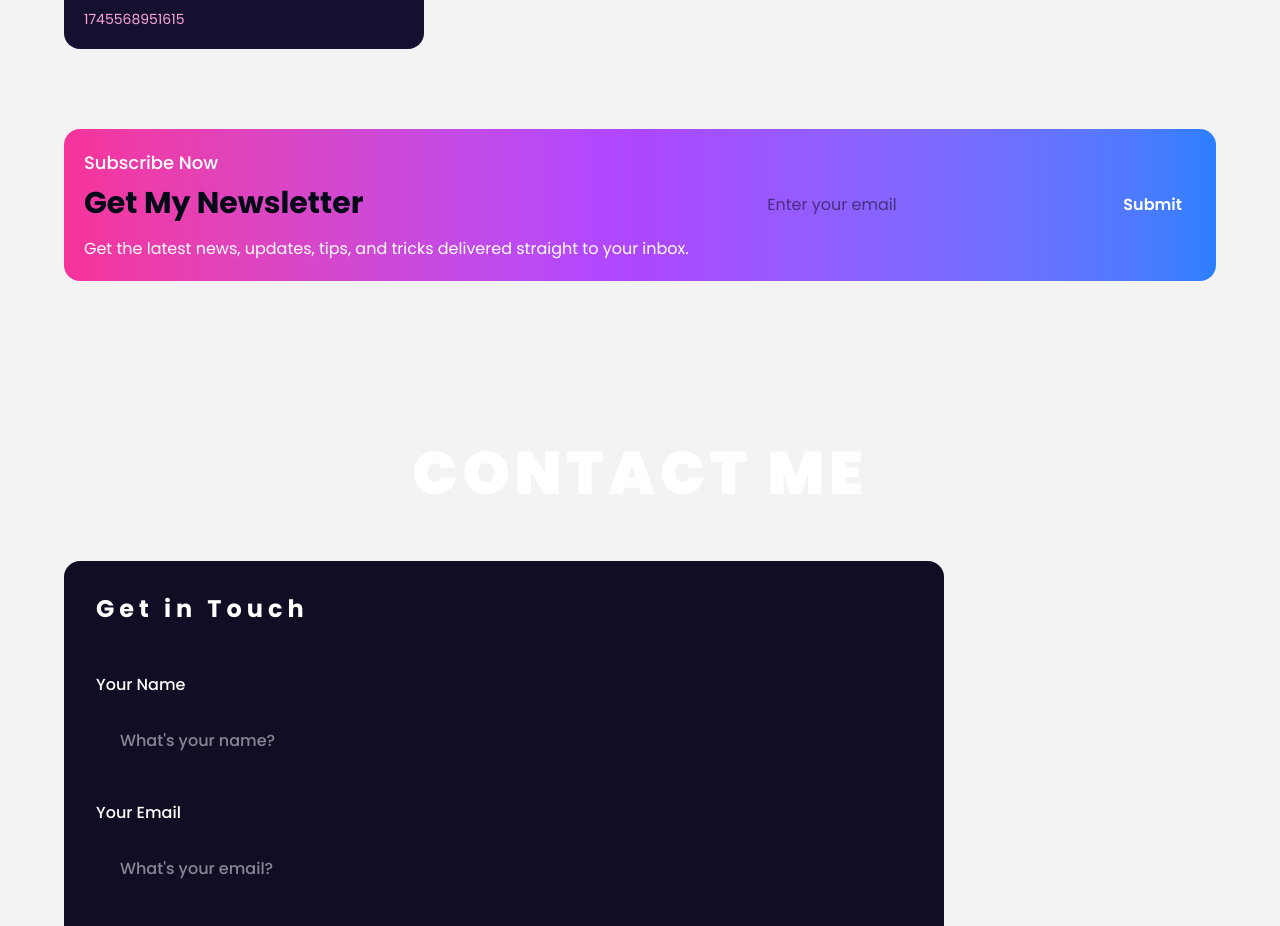
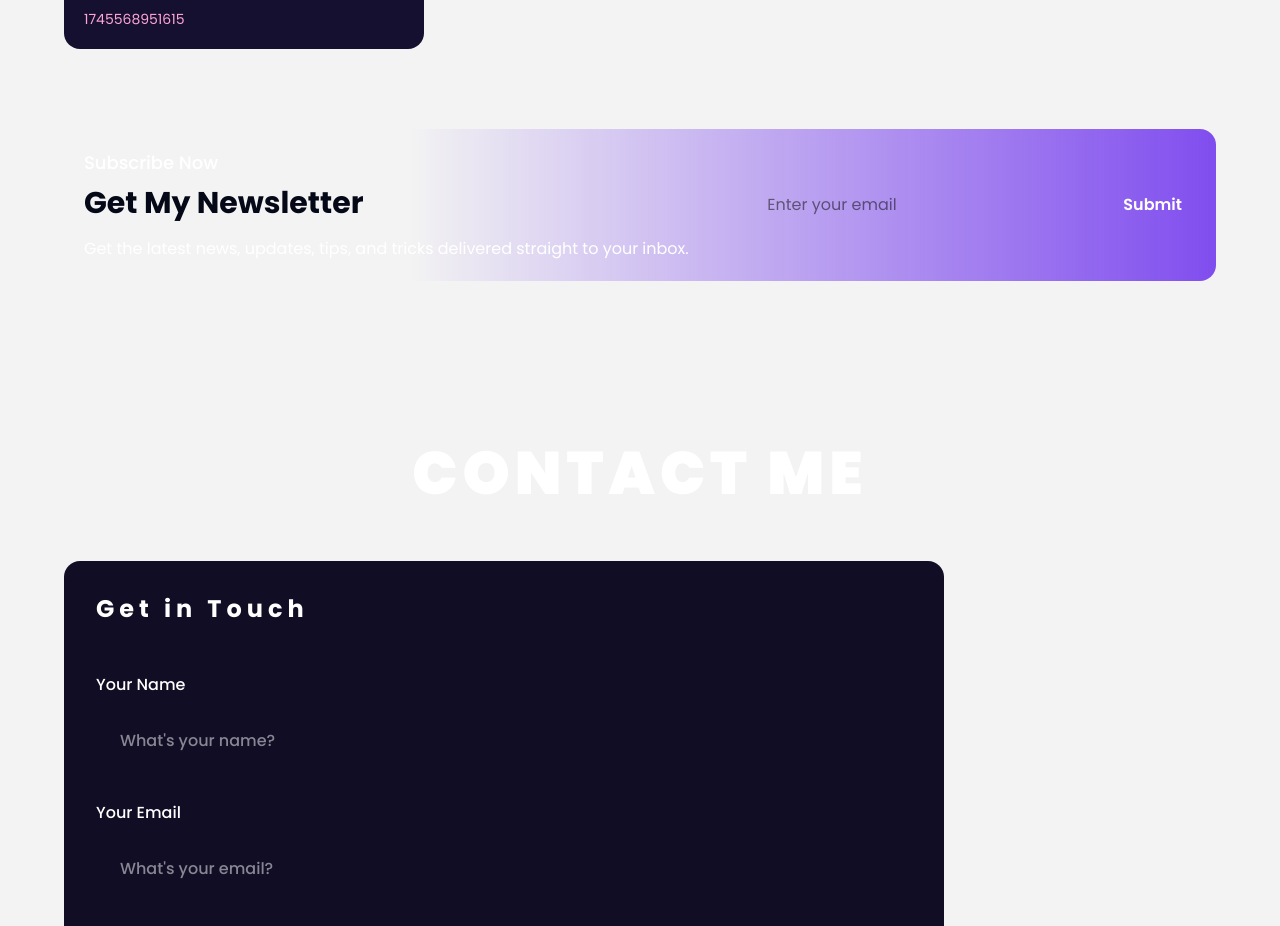
Before and after one commit to hemanthbabu648/hemanthbabu648, a Next.js app: page / in a window 1280 px wide. Shown: the part 8000-8926 px from the top of the page. Built offline with nearby package versions, Linux system fonts and the light colour scheme.

Commit message:
(feat) bg change to newsletter

```diff
--- a/src/app/globals.css
+++ b/src/app/globals.css
@@ -57,6 +57,12 @@ body {
   background: #804dee;
   background: linear-gradient(-90deg, #804dee 0%, rgba(60, 51, 80, 0) 100%);
   background: -webkit-linear-gradient(-90deg, #804dee 0%, rgba(60, 51, 80, 0) 100%);
+}
+
+.black-violet-gradient {
+  background: #804dee;
+  background: linear-gradient(-180deg, #804dee 0%, rgba(60, 51, 80, 0) 70%);
+  background: -webkit-linear-gradient(-180deg, #804dee 0%, rgba(60, 51, 80, 0) 70%);
 }
 
 .orange-gradient {
--- a/src/components/home/NewsLetter.tsx
+++ b/src/components/home/NewsLetter.tsx
@@ -50,7 +50,7 @@ const NewsLetter = () => {
 
   return (
     <motion.div
-      className="rounded-2xl bg-gradient-to-r from-pink-500 via-purple-500 to-blue-500 p-3 md:p-5 mt-10 md:mt-20"
+      className="rounded-2xl black-violet-gradient p-3 md:p-5 mt-10 md:mt-20"
       animate={{ opacity: [0, 1], y: [20, 0] }}
       transition={{ duration: 0.5 }}
       initial={{ opacity: 0, y: 20 }}
```
